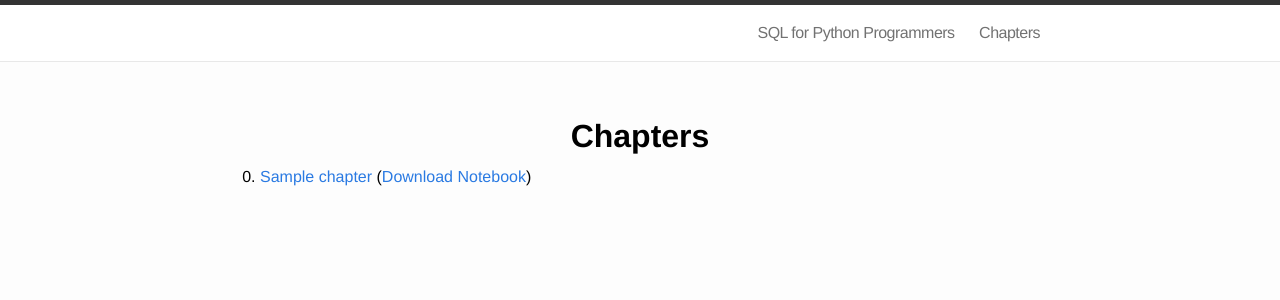
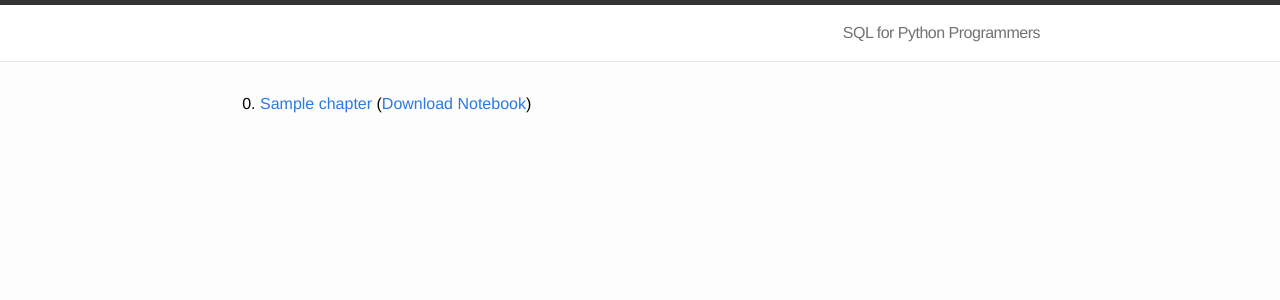
Before and after one commit to meatballs/sql_python_tutorial, a Python web app: template templates/home.html in a window 1280 px wide. Shown: the top 300 px of the page. Run offline with Jinja, Linux system fonts and the light colour scheme; the template is opened without the code that fills it: most values are stand-ins (such as "Sample title", 1, 10 or a date in 2020).

```diff
--- a/templates/header.html
+++ b/templates/header.html
@@ -17,7 +17,6 @@
       </a>
       <div class="trigger">
           <a class="page-link" href="/{{root}}/">SQL for Python Programmers</a>
-          <a class="page-link" href="/{{root}}/chapters/">Chapters</a>
       </div>
     </nav>
 
--- a/templates/partials/list_of_chapters.html
+++ b/templates/partials/list_of_chapters.html
@@ -1,4 +1,3 @@
-<h1>Chapters</h1>
 <ol start=0>
     {% for chapter in chapters %}
         <li><a href=/{{root}}/chapters/{{ chapter.dir }}/>{{ chapter.title }}</a>
```
Also changed, not shown: 1 other file. Lines whose indentation alone changed are shown as unchanged.
